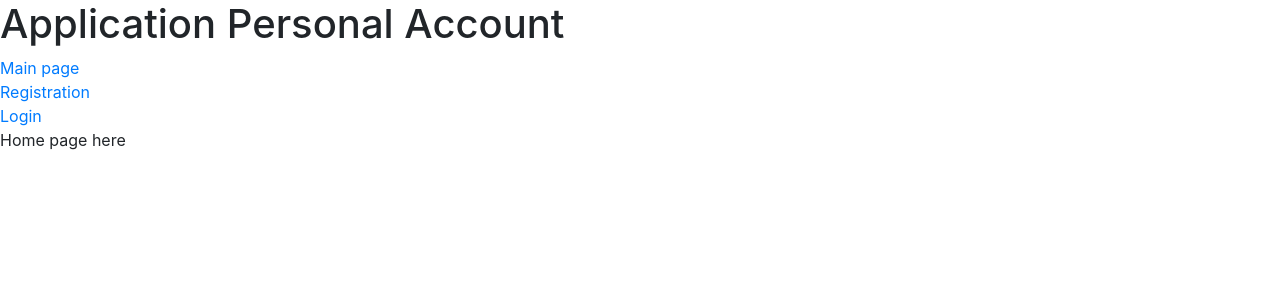
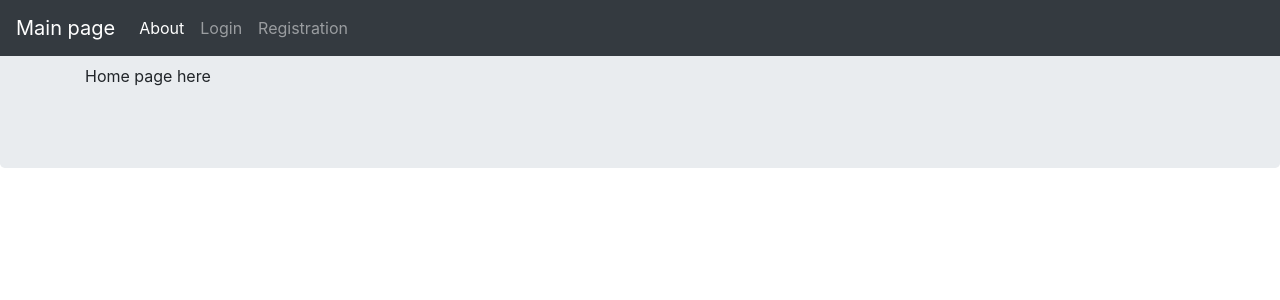
Before and after one commit to kokovych/angular_register_login_app, an Angular app: page / in a window 1280 px wide. Shown: the top 300 px of the page. Built offline with nearby package versions, Linux system fonts and the light colour scheme.

Commit message:
page header

```diff
--- a/src/app/app.component.html
+++ b/src/app/app.component.html
@@ -1,5 +1,3 @@
-
-<h1 >{{title}}</h1>
 
 <router-outlet>
 </router-outlet>
--- a/src/app/homepage/homepage.component.html
+++ b/src/app/homepage/homepage.component.html
@@ -2,6 +2,10 @@
 
 </app-page-header>
 
-<p>
-  Home page here
-</p>
+<main role="main">
+  <div class="jumbotron">
+    <div class="container">
+      <p>Home page here</p>
+    </div>
+  </div>
+</main>
--- a/src/app/page-header/page-header.component.html
+++ b/src/app/page-header/page-header.component.html
@@ -1,18 +1,63 @@
-<div>
-  <nav>
-    <div>
-      <a routerLink="/">Main page</a>
-      <br>
+
+<nav class="navbar navbar-expand-md navbar-dark fixed-top bg-dark">
+  <a class="navbar-brand" routerLink="/">Main page</a>
+  <button class="navbar-toggler" type="button" data-toggle="collapse" (click)="isNavbarCollapsed = !isNavbarCollapsed"
+          data-target="#navbarsExampleDefault" aria-controls="navbarsExampleDefault" aria-expanded="false" aria-label="Toggle navigation">
+    <span class="navbar-toggler-icon"></span>
+  </button>
+
+  <div [ngbCollapse]="!isNavbarCollapsed" class="collapse navbar-collapse" id="navbarsExampleDefault">
+    <div *ngIf="!userIsAuthorized ">
+      <ul class="nav navbar-nav ">
+        <li class="nav-item active">
+          <a class="nav-link" routerLink="/">About</a>
+        </li>
+      <!--</ul>-->
+      <!--<ul class="nav navbar-nav navbar-right">-->
+        <li class="nav-item">
+          <a class="nav-link" routerLink="/login">Login</a>
+        </li>
+        <li class="nav-item ">
+          <a class="nav-link" routerLink="/registration">Registration</a>
+        </li>
+      </ul>
     </div>
-    <div *ngIf="!userIsAuthorized ">
-      <a routerLink="/registration">Registration</a>
-      <br>
-      <a routerLink="/login">Login</a>
-      <br>
+
+    <div *ngIf="userIsAuthorized ">
+      <ul class="navbar-nav mr-auto">
+        <li class="nav-item ">
+          <a class="nav-link" routerLink="/logout">Logout</a>
+        </li>
+      </ul>
     </div>
-    <div *ngIf="userIsAuthorized ">
-      <a routerLink="/logout">Logout</a>
-      <br>
-    </div>
-  </nav>
-</div>
+    <!--<form class="form-inline my-2 my-lg-0">-->
+      <!--<input class="form-control mr-sm-2" type="text" placeholder="Search" aria-label="Search">-->
+      <!--<button class="btn btn-outline-success my-2 my-sm-0" type="submit">Search</button>-->
+    <!--</form>-->
+  </div>
+</nav>
+
+  <!--<nav class="navbar navbar-expand-md navbar-dark fixed-top bg-dark">-->
+
+    <!--<div>-->
+      <!--<a class="navbar-brand" routerLink="/">Main page</a>-->
+    <!--</div>-->
+
+    <!--<div class="collapse navbar-collapse">-->
+      <!--<ul class="navbar-nav mr-auto">-->
+        <!--<div *ngIf="!userIsAuthorized ">-->
+          <!--<li class="nav-item ">-->
+            <!--<a class="nav-link" routerLink="/registration">Registration</a>-->
+          <!--</li>-->
+
+          <!--<li class="nav-item ">-->
+            <!--<a class="nav-link" routerLink="/login">Login</a>-->
+          <!--</li>-->
+        <!--</div>-->
+        <!--<div *ngIf="userIsAuthorized ">-->
+          <!--<a routerLink="/logout">Logout</a>-->
+        <!--</div>-->
+      <!--</ul>-->
+    <!--</div>-->
+
+  <!--</nav>-->
--- a/src/app/registration/registration.component.html
+++ b/src/app/registration/registration.component.html
@@ -1,7 +1,8 @@
 <app-page-header>
 
 </app-page-header>
-
+<div class="jumbotron">
+  <div class="container">
     <div *ngIf="!userIsAuthorized">
       <h2>Registration</h2>
       <form [formGroup] ="userRegistrationForm" (ngSubmit) = "onSubmit(userRegistrationForm.value)">
@@ -48,3 +49,5 @@
     <div *ngIf="userIsAuthorized">
       <h2>You have been already authorized!</h2>
     </div>
+  </div>
+</div>
--- a/src/index.html
+++ b/src/index.html
@@ -2,6 +2,7 @@
 <html lang="en">
 <head>
   <meta charset="utf-8">
+  <meta name="viewport" content="width=device-width, initial-scale=1.0">
   <title>PersonalAccount</title>
   <base href="/">
 
```
Lines whose indentation alone changed are shown as unchanged.
